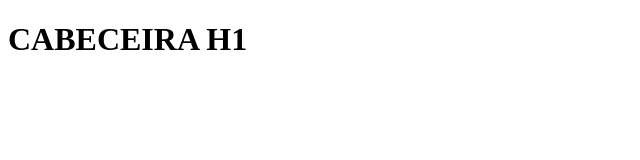
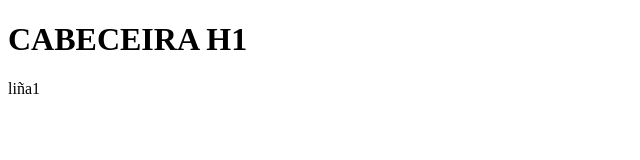
Before and after one commit to AdrianFernandezPerez/proba, a plain HTML site: page index.html in a window 1280 px wide. Shown: the full height of the page, 0-640 px from the left. Drawn offline with Linux system fonts and the light colour scheme.

Commit message:
creación da liña 1

```diff
--- a/index.html
+++ b/index.html
@@ -7,5 +7,6 @@
 </head>
 <body>
     <h1>CABECEIRA H1</h1>
+    <p>liña1</p>
 </body>
 </html>
```
